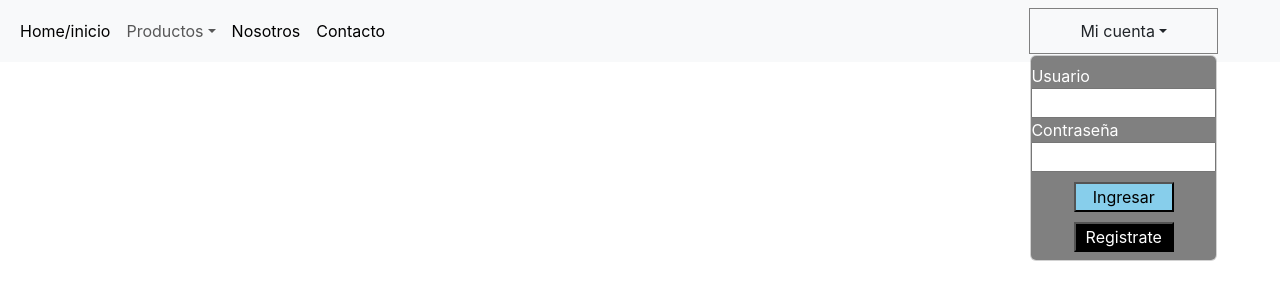
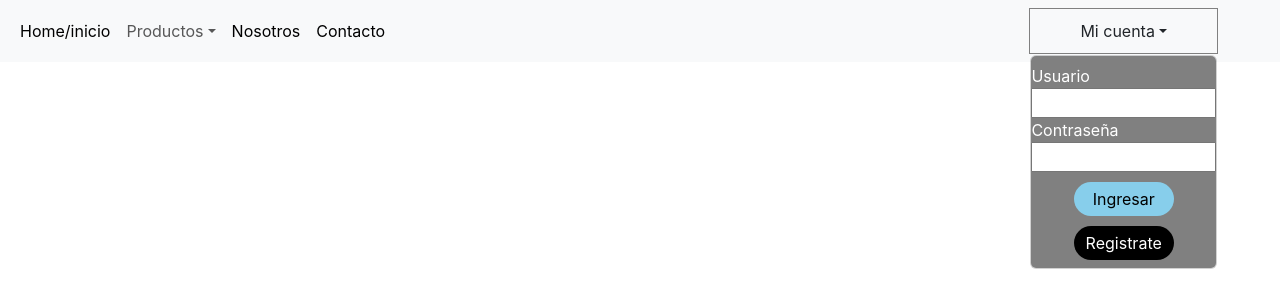
Before and after one commit to MauricioCarambia/ProyectoNumenCarrito, a React (Create React App) app: page / in a window 1280 px wide. Both pictures are taken after a click on the button "Mi cuenta". Shown: the top 308 px of the page. Built offline with nearby package versions, Linux system fonts and the light colour scheme.

Commit message:
Update Navbar.js

```diff
--- a/src/Components/Navbar.js
+++ b/src/Components/Navbar.js
@@ -35,22 +35,25 @@ const Navbar = () => {
         </li>
 
       </ul>
-      <div  >
+
       <li class="nav-item dropdown" style={navLog} >
           <a class="nav-link dropdown-toggle" href="#" id="navbarDropdown" role="button" data-bs-toggle="dropdown" aria-expanded="false">
            Mi cuenta
           </a>
           <ul style={ulLog} class="dropdown-menu" aria-labelledby="navbarDropdown">
+            <form style={styleFormLog}>
           <label style={label} for="usuario" >Usuario<input style={inputLog} id="usuario" type="text"></input></label>
           <label style={label} for="password" >Contraseña<input style={inputLog}  id="password" type="password"></input></label>
           <div style={divLog} >
           <button style={buttonLog} >Ingresar</button>
           <button style={buttonReg}>Registrate</button>
+
           </div>
+          </form>
           </ul>
 
         </li>
-        </div>
+
     </div>
   </div>
 </nav>
@@ -59,10 +62,13 @@ const Navbar = () => {
 
 export default Navbar
 
-const inputLog={width:"100%"}
+
+
+const styleFormLog={display:"flex" , flexDirection:"column"}
+const inputLog={width:"100%", margin:'auto' ,  }
 const label= {color:"white"}
-const navLog = {border:"solid 1px grey" , padding:"10px 50px 10px 50px",display:"flex", flexWrap:"nowrap", justifyContent:"center", marginRight:"50px"}
+const navLog = {border:"solid 1px grey" , padding:"10px 50px 10px 50px", display:"flex",flexWrap:"nowrap", justifyContent:"center", marginRight:"50px"}
 const ulLog ={ backgroundColor:"grey" , width:"100%" }
 const divLog={display:"flex", flexDirection:"column"}
-const buttonLog={ backgroundColor:"skyblue", width:"100px", margin:"10px auto 0px auto" }
-const buttonReg={color:"white",backgroundColor:"black",width:"100px", margin:"10px auto 0px auto"}
+const buttonLog={ backgroundColor:"skyblue", width:"100px", margin:"10px auto 0px auto" , border:"5px" , borderRadius:"50px", padding:"5px" }
+const buttonReg={color:"white",backgroundColor:"black",width:"100px", margin:"10px auto 0px auto",border:"5px" , borderRadius:"50px",padding:"5px"}
```
